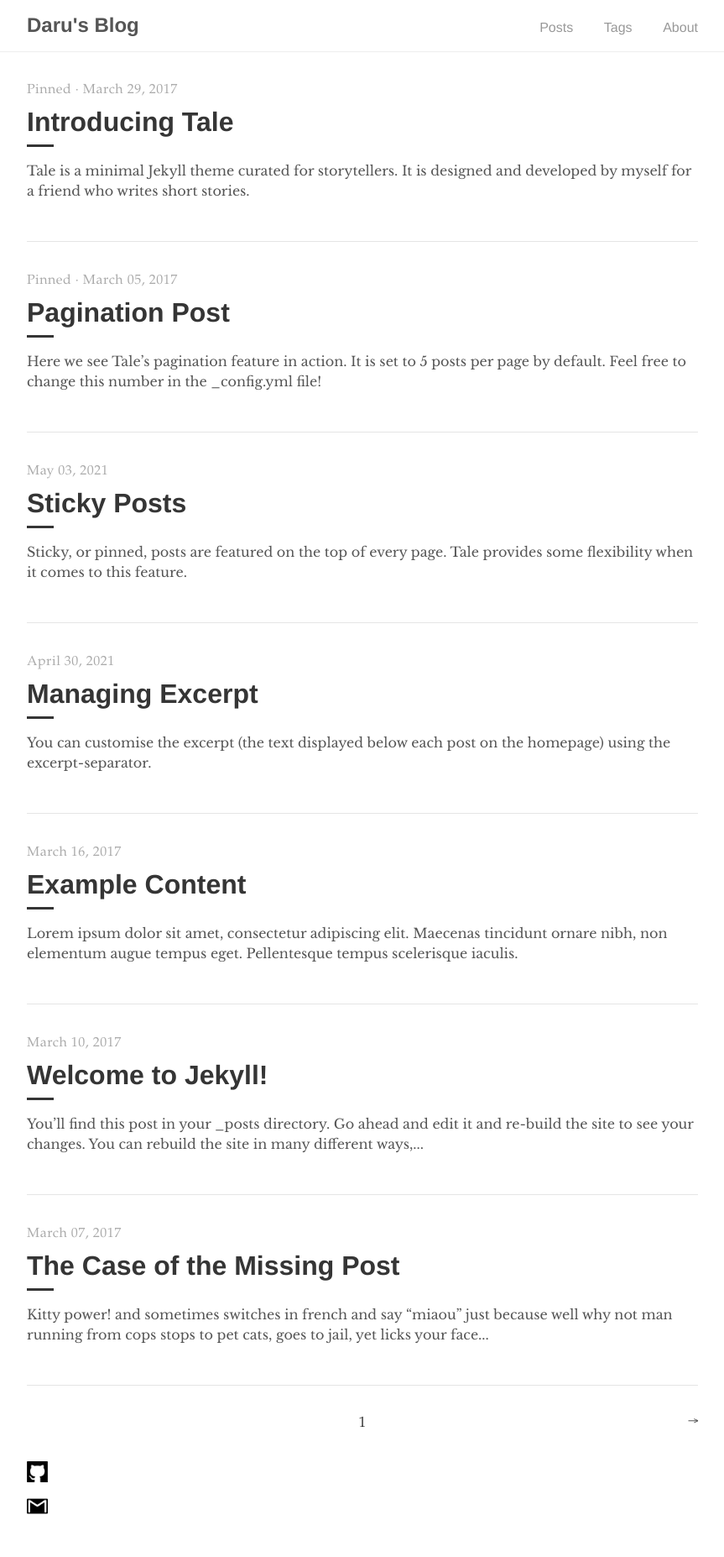
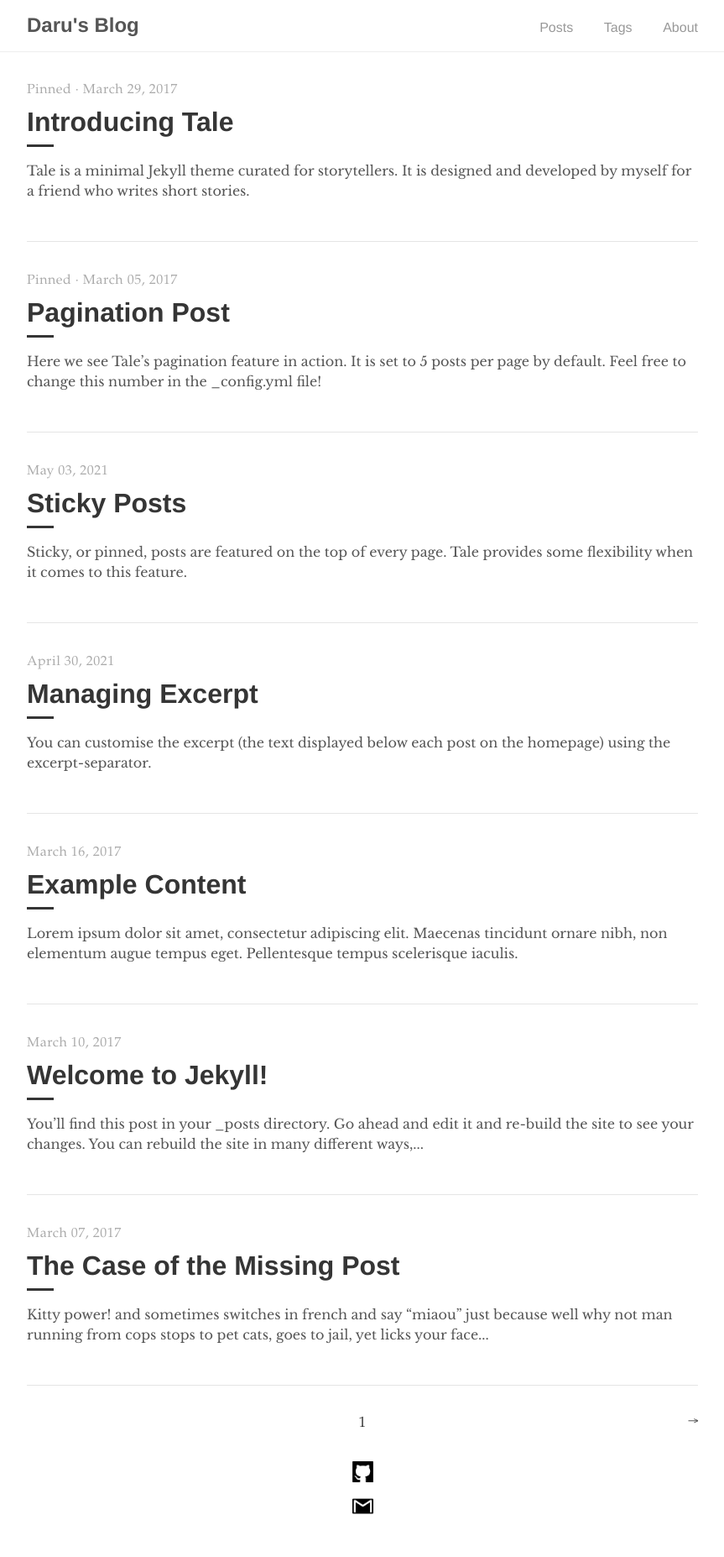
Before and after one commit to daru1027/daru1027.github.io, a Jekyll site: the page built from index.html, in a window 1280 px wide. Shown: the whole page at 84% size, without its empty margins (208-1071 px from the left). Built offline with Jekyll 4.4.1, drawn with Linux system fonts in a browser that asks for light colours; the list of posts is cut into pages by our own code.

Commit message:
CHG: div id = wrap = grid

```diff
--- a/_includes/footer.html
+++ b/_includes/footer.html
@@ -1,7 +1,7 @@
 <footer>
   <span>
 <!--    &copy; <time datetime="{{ site.time }}">{{ site.time | date: '%Y' }}</time> {{ site.author.name }}. Made with Jekyll using the <a href="https://github.com/chesterhow/tale/">Tale</a> theme.-->
-    <div style="align-items: center">
+    <div id="wrap">
       <a href="https://github.com/daru1027/" target="_blank">
         <img src="/images/github.png" width="25">
       </a>
--- a/_sass/tale/_layout.scss
+++ b/_sass/tale/_layout.scss
@@ -90,3 +90,8 @@
   //  font-size: .8rem;
   //}
 }
+
+#wrap {
+  display: grid;
+  place-items: center;
+}
```
